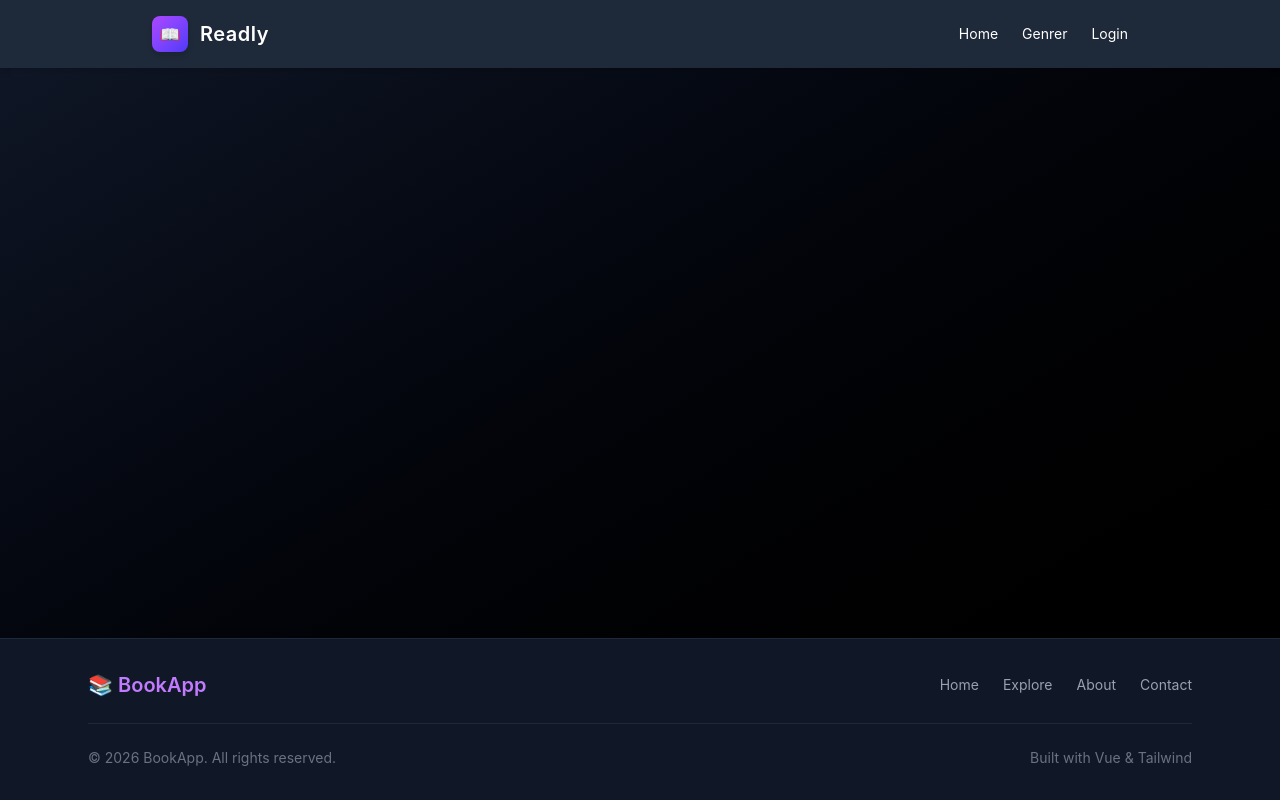
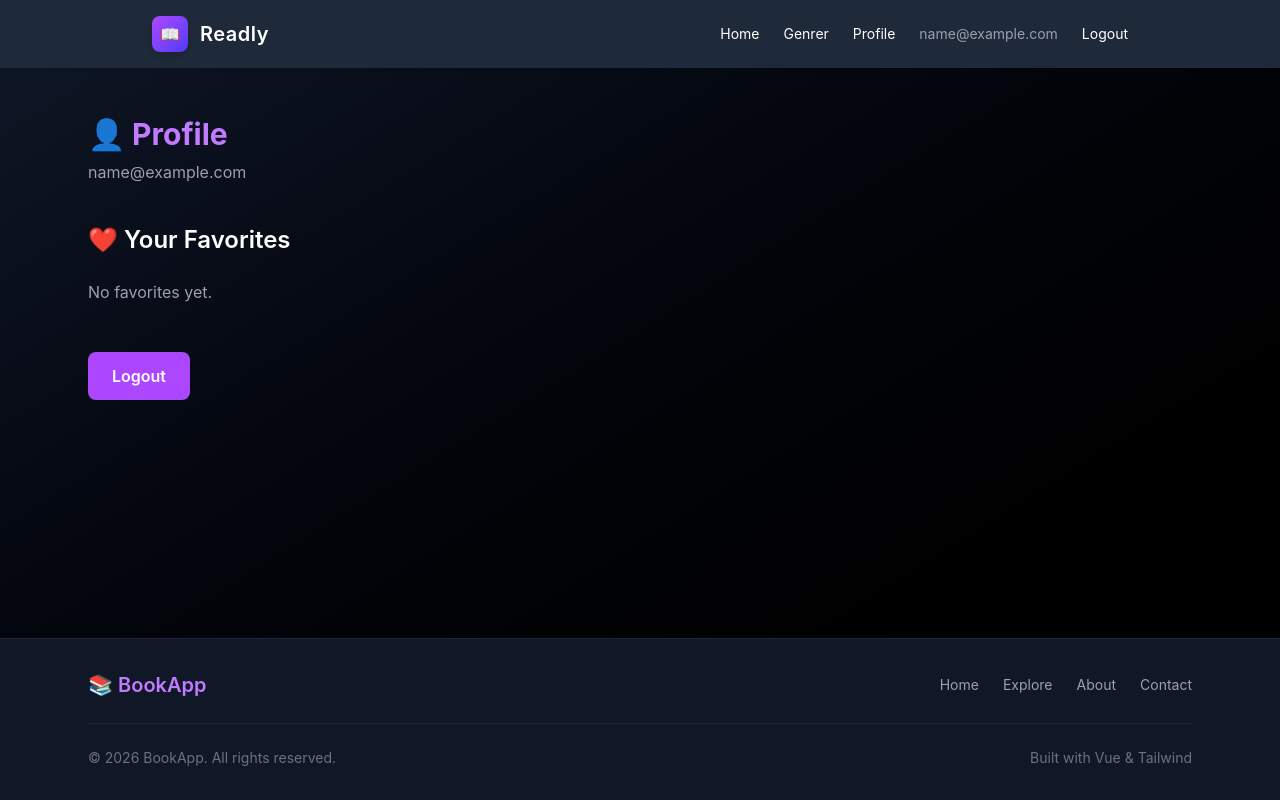
Before and after one commit to idaballegaard/Book-API, a Vue app in the folder frontend/: page /profile in a window 1280 px wide. Built offline with nearby package versions, Linux system fonts and the light colour scheme; sample sign-in values are in the browser's storage.

Commit message:
Login system

```diff
--- a/frontend/src/App.vue
+++ b/frontend/src/App.vue
@@ -1,7 +1,32 @@
 <script setup lang="ts">
-import { useRouter } from 'vue-router'
+import { useRouter, useRoute } from 'vue-router'
+import { ref, watch } from 'vue'
 
 const router = useRouter()
+const route = useRoute()
+
+const user = ref(null)
+
+const loadUser = () => {
+  user.value = JSON.parse(localStorage.getItem('user') || 'null')
+}
+
+// læs user første gang
+loadUser()
+
+// læs user igen når route skifter
+watch(
+  () => route.fullPath,
+  () => {
+    loadUser()
+  }
+)
+
+const logout = () => {
+  localStorage.removeItem('user')
+  user.value = null
+  router.push('/login')
+}
 </script>
 
 <template>
@@ -25,8 +50,9 @@ const router = useRouter()
           </span>
         </div>
 
-        <!-- Navigation -->
+        <!-- Navigation links -->
         <div class="flex items-center gap-6 text-sm">
+
           <router-link to="/" class="hover:text-purple-400 transition">
             Home
           </router-link>
@@ -34,9 +60,32 @@ const router = useRouter()
           <router-link to="/books" class="hover:text-purple-400 transition">
             Genrer
           </router-link>
-          <router-link to="/login" class="hover:text-purple-400 transition">
-            Login
+
+          <router-link to="/profile" class="hover:text-purple-400 transition">
+            Profile
           </router-link>
+
+          <!-- ✅ Hvis user findes -->
+          <template v-if="user">
+            <span class="text-gray-400 text-sm">
+              {{ user.email }}
+            </span>
+
+            <button
+              @click="logout"
+              class="hover:text-purple-400 transition"
+            >
+              Logout
+            </button>
+          </template>
+
+          <!-- ❌ Hvis user IKKE findes -->
+          <template v-else>
+            <router-link to="/login" class="hover:text-purple-400 transition">
+              Login
+            </router-link>
+          </template>
+
         </div>
 
       </div>
--- /dev/null
+++ b/frontend/src/modules/useFavorites.ts
@@ -0,0 +1,33 @@
+export const getFavorites = (email: string) => {
+  const data = JSON.parse(localStorage.getItem('favorites') || '{}')
+  return data[email] || []
+}
+
+export const saveFavorites = (email: string, favs: string[]) => {
+  const data = JSON.parse(localStorage.getItem('favorites') || '{}')
+  data[email] = favs
+  localStorage.setItem('favorites', JSON.stringify(data))
+}
+
+export const toggleFavorite = (id: string) => {
+  const user = JSON.parse(localStorage.getItem('user') || 'null')
+  if (!user) return
+
+  let favs = getFavorites(user.email)
+
+  if (favs.includes(id)) {
+    favs = favs.filter((f: string) => f !== id)
+  } else {
+    favs.push(id)
+  }
+
+  saveFavorites(user.email, favs)
+}
+
+export const isFavorite = (id: string) => {
+  const user = JSON.parse(localStorage.getItem('user') || 'null')
+  if (!user) return false
+
+  const favs = getFavorites(user.email)
+  return favs.includes(id)
+}
--- a/frontend/src/router/index.ts
+++ b/frontend/src/router/index.ts
@@ -3,6 +3,7 @@ import BookDetail from '../views/BookDetail.vue'
 import BookList from '../views/BookList.vue'
 import Home from '../views/Home.vue'
 import Login from '../views/Login.vue'
+import Profile from '../views/Profile.vue'
 
 const routes = [
   {
@@ -26,6 +27,12 @@ const routes = [
     path: '/login',
     name: 'Login',
     component: Login
+  },
+  {
+    path: '/profile',
+    name: 'Profile',
+    component: Profile,
+    meta: { requiresAuth: true }
   }
 ]
 
--- a/frontend/src/views/BookList.vue
+++ b/frontend/src/views/BookList.vue
@@ -1,19 +1,11 @@
 <script setup lang="ts">
-import { onMounted, computed } from 'vue'
-// import { useRouter } from 'vue-router'
-// import { useBooks } from '../modules/useBooks'
+import { computed, ref } from 'vue'
+import { useRouter } from 'vue-router'
+import { toggleFavorite, isFavorite } from '../modules/useFavorites'
 
-// 🔥 Hent bøger
-/*const router = useRouter()
-const { loading, error, books, fetchBooks } = useBooks()
-
-onMounted(() => {
-  fetchBooks()
-})*/
+const router = useRouter()
 
 // Test data
-import { ref } from 'vue'
-
 const loading = ref(false)
 const error = ref(null)
 
@@ -60,6 +52,9 @@ const books = ref([
   }
 ])
 
+const handleFavorite = (id: string) => {
+  toggleFavorite(id)
+}
 
 const goToBook = (id: string) => {
   router.push(`/books/${id}`)
@@ -120,7 +115,16 @@ const groupedBooks = computed(() => {
           >
 
             <!-- CARD -->
-            <div class="bg-gray-800 rounded-xl overflow-hidden shadow-md hover:shadow-2xl transition duration-300">
+            <div class="relative bg-gray-800 rounded-xl overflow-hidden shadow-md hover:shadow-2xl transition duration-300">
+
+              <!-- ❤️ FAVORITE -->
+              <button
+                @click.stop="handleFavorite(book._id)"
+                class="absolute top-2 right-2 text-xl z-10"
+              >
+                <span v-if="isFavorite(book._id)">❤️</span>
+                <span v-else>🤍</span>
+              </button>
 
               <!-- COVER -->
               <div class="overflow-hidden">
@@ -133,7 +137,6 @@ const groupedBooks = computed(() => {
 
               <!-- INFO -->
               <div class="p-3">
-
                 <h3 class="text-sm font-semibold line-clamp-2 group-hover:text-purple-400 transition">
                   {{ book.title }}
                 </h3>
@@ -145,7 +148,6 @@ const groupedBooks = computed(() => {
                 <p class="text-purple-400 text-sm mt-1">
                   ⭐ {{ book.rating }}
                 </p>
-
               </div>
 
             </div>
--- a/frontend/src/views/Login.vue
+++ b/frontend/src/views/Login.vue
@@ -20,9 +20,7 @@ const login = () => {
 
 <template>
   <div class="flex items-center justify-center min-h-[70vh] px-6">
-
     <div class="bg-gray-800 p-8 rounded-2xl shadow-xl w-full max-w-md">
-
       <h1 class="text-2xl font-bold mb-6 text-purple-400">
         Login
       </h1>
@@ -51,8 +49,6 @@ const login = () => {
       >
         Login
       </button>
-
     </div>
-
   </div>
 </template>
--- /dev/null
+++ b/frontend/src/views/Profile.vue
@@ -0,0 +1,140 @@
+<script setup lang="ts">
+import { ref, onMounted } from 'vue'
+import { useRouter } from 'vue-router'
+import { getFavorites } from '../modules/useFavorites'
+
+const router = useRouter()
+
+const user = ref<any>(null)
+const favorites = ref<string[]>([])
+
+// ⚠️ samme test data som BookList
+const allBooks = [
+  {
+    _id: '1',
+    title: 'Harry Potter',
+    author: 'J.K. Rowling',
+    imageUrl: 'https://via.placeholder.com/200x300'
+  },
+  {
+    _id: '2',
+    title: 'The Hobbit',
+    author: 'J.R.R. Tolkien',
+    imageUrl: 'https://via.placeholder.com/200x300'
+  },
+  {
+    _id: '3',
+    title: 'Dune',
+    author: 'Frank Herbert',
+    imageUrl: 'https://via.placeholder.com/200x300'
+  },
+  {
+    _id: '4',
+    title: '1984',
+    author: 'George Orwell',
+    imageUrl: 'https://via.placeholder.com/200x300'
+  },
+  {
+    _id: '5',
+    title: 'Atomic Habits',
+    author: 'James Clear',
+    imageUrl: 'https://via.placeholder.com/200x300'
+  }
+]
+
+const favoriteBooks = ref<any[]>([])
+
+onMounted(() => {
+  user.value = JSON.parse(localStorage.getItem('user') || 'null')
+
+  if (!user.value) {
+    router.push('/login')
+    return
+  }
+
+  favorites.value = getFavorites(user.value.email)
+
+  // 🔥 match IDs med bøger
+  favoriteBooks.value = allBooks.filter(book =>
+    favorites.value.includes(book._id)
+  )
+})
+
+const goToBook = (id: string) => {
+  router.push(`/books/${id}`)
+}
+
+const logout = () => {
+  localStorage.removeItem('user')
+  router.push('/login')
+}
+</script>
+
+<template>
+  <div class="max-w-6xl mx-auto px-6 py-12">
+
+    <!-- 👤 USER -->
+    <div class="mb-10">
+      <h1 class="text-3xl font-bold text-purple-400 mb-2">
+        👤 Profile
+      </h1>
+      <p class="text-gray-400">
+        {{ user?.email }}
+      </p>
+    </div>
+
+    <!-- ❤️ FAVORITES -->
+    <div>
+      <h2 class="text-2xl font-semibold mb-6">
+        ❤️ Your Favorites
+      </h2>
+
+      <div v-if="favoriteBooks.length === 0" class="text-gray-400">
+        No favorites yet.
+      </div>
+
+      <div
+        v-else
+        class="grid grid-cols-2 sm:grid-cols-3 md:grid-cols-4 gap-6"
+      >
+        <div
+          v-for="book in favoriteBooks"
+          :key="book._id"
+          @click="goToBook(book._id)"
+          class="cursor-pointer group"
+        >
+          <div class="bg-gray-800 rounded-xl overflow-hidden shadow-md hover:shadow-2xl transition">
+
+            <img
+              :src="book.imageUrl"
+              class="w-full h-64 object-cover group-hover:scale-105 transition"
+            />
+
+            <div class="p-3">
+              <h3 class="text-sm font-semibold">
+                {{ book.title }}
+              </h3>
+
+              <p class="text-xs text-gray-400">
+                {{ book.author }}
+              </p>
+            </div>
+
+          </div>
+        </div>
+      </div>
+
+    </div>
+
+    <!-- 🚪 LOGOUT -->
+    <div class="mt-12">
+      <button
+        @click="logout"
+        class="bg-purple-500 hover:bg-purple-600 px-6 py-3 rounded-lg font-semibold transition"
+      >
+        Logout
+      </button>
+    </div>
+
+  </div>
+</template>
```
